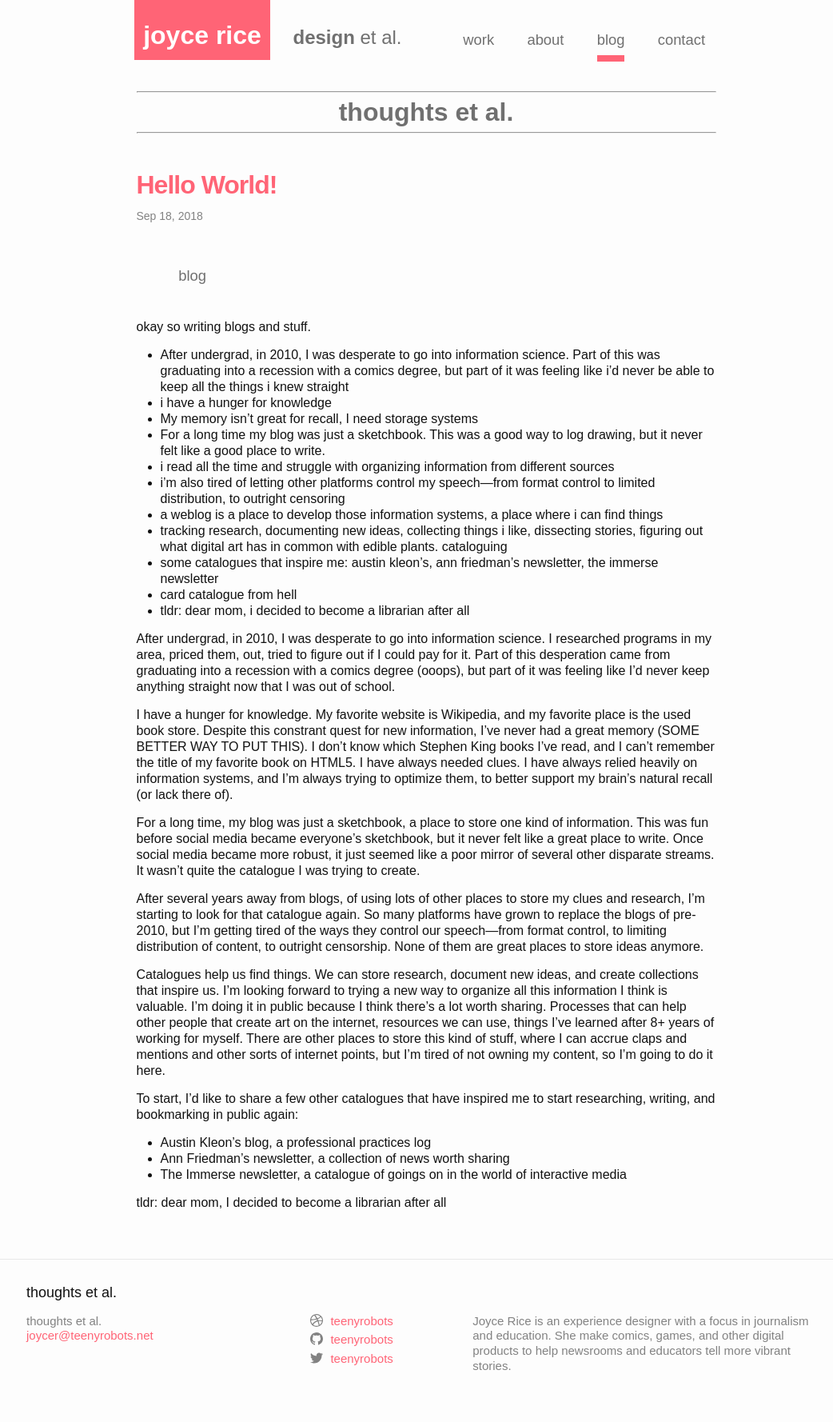
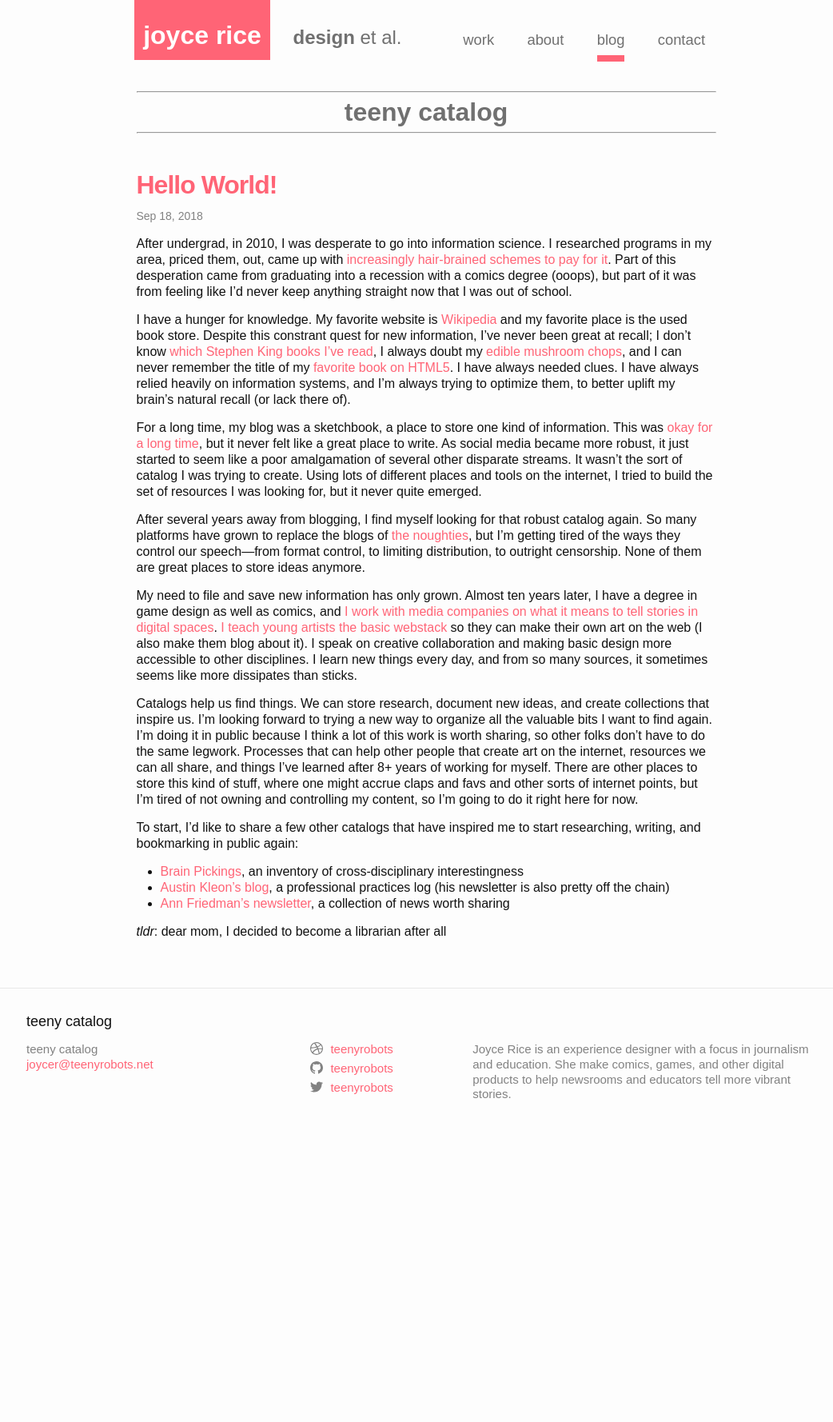
Before and after one commit to teenyrobots/teenyrobots.github.io2, a Jekyll site: the page built from _posts/2018-09-19-hello-world.md, in a window 1280 px wide. Shown: the whole page at 80% size, without its empty margins (107-1149 px from the left). Built offline with Jekyll 4.4.1, drawn with Linux system fonts in a browser that asks for light colours; after the commit the page ends 1438 px from its top, so only the background shows below that.

Commit message:
makes some edits to Hello World and adds a drafts folder

```diff
--- a/_config.yml
+++ b/_config.yml
@@ -13,7 +13,7 @@
 # you will see them accessed via {{ site.title }}, {{ site.email }}, and so on.
 # You can create any custom variable you would like, and they will be accessible
 # in the templates via {{ site.myvariable }}.
-title: thoughts et al.
+title: teeny catalog
 email: joycer@teenyrobots.net
 description: >- # this means to ignore newlines until "baseurl:"
   Joyce Rice is an experience designer with a focus in journalism and education. She make comics, games, and other digital products to help newsrooms and educators tell more vibrant stories.
--- a/_layouts/post.html
+++ b/_layouts/post.html
@@ -3,7 +3,7 @@ layout: default
 ---
 <article class="post h-entry" itemscope itemtype="http://schema.org/BlogPosting">
 
-  <hr class="topHr"><a href="{{ site.baseurl }}/index.html"><h2 class="post-list-heading">thoughts et al.</h2></a><hr class="bottomHr">
+  <hr class="topHr"><a href="{{ site.baseurl }}/index.html"><h2 class="post-list-heading">teeny catalog</h2></a><hr class="bottomHr">
 
   <header class="post-header">
     <h1 class="post-title p-name" itemprop="name headline">{{ page.title | escape }}</h1>
@@ -13,11 +13,11 @@ layout: default
         {{ page.date | date: date_format }}
       </time>
 
-      <ul>
-        {% for tags in page.tags %}
-        <li>{{ tags }}</li>
-        {% endfor %}
-      </ul>
+      <!--<ul>-->
+        <!--{% for tags in page.tags %}-->
+        <!--<li>{{ tags }}</li>-->
+        <!--{% endfor %}-->
+      <!--</ul>-->
 
       {%- if page.author -%}
         • <span itemprop="author" itemscope itemtype="http://schema.org/Person"><span class="p-author h-card" itemprop="name">{{ page.author }}</span></span>
--- a/_posts/2018-09-19-hello-world.md
+++ b/_posts/2018-09-19-hello-world.md
@@ -2,36 +2,25 @@
 layout: post
 title:  "Hello World!"
 date:   2018-09-18 15:15:00 -0700
-tags: blog
+tags: on bloggin
 ---
 
-okay so writing blogs and stuff.
+After undergrad, in 2010, I was desperate to go into information science. I researched programs in my area, priced them, out, came up with [increasingly hair-brained schemes to pay for it](https://en.wikipedia.org/wiki/Debt-to-income_ratio). Part of this desperation came from graduating into a recession with a comics degree (ooops), but part of it was from feeling like I'd never keep anything straight now that I was out of school.
 
-- After undergrad, in 2010, I was desperate to go into information science. Part of this was graduating into a recession with a comics degree, but part of it was feeling like i'd never be able to keep all the things i knew straight
-- i have a hunger for knowledge
-- My memory isn't great for recall, I need storage systems
-- For a long time my blog was just a sketchbook. This was a good way to log drawing, but it never felt like a good place to write.
-- i read all the time and struggle with organizing information from different sources
-- i'm also tired of letting other platforms control my speech—from format control to limited distribution, to outright censoring
-- a weblog is a place to develop those information systems, a place where i can find things
-- tracking research, documenting new ideas, collecting things i like, dissecting stories, figuring out what digital art has in common with edible plants. cataloguing
-- some catalogues that inspire me: austin kleon's, ann friedman's newsletter, the immerse newsletter
-- card catalogue from hell
-- tldr: dear mom, i decided to become a librarian after all
+I have a hunger for knowledge. My favorite website is [Wikipedia](https://en.wikipedia.org/wiki/Main_Page) and my favorite place is the used book store. Despite this constrant quest for new information, I've never been great at recall; I don't know [which Stephen King books I've read](https://www.goodreads.com/review/list/1398297-joycer?utf8=%E2%9C%93&search%5Bquery%5D=stephen+king), I always doubt my [edible mushroom chops](https://www.google.com/search?q=chicken+of+the+woods&source=lnms&tbm=isch&sa=X&ved=0ahUKEwiigK2AjcjdAhW7HjQIHQcfC9YQ_AUIDigB&biw=1680&bih=948), and I can never remember the title of my [favorite book on HTML5](https://books.google.com/books/about/HTML5.html?id=uuGbAgAAQBAJ&source=kp_book_description). I have always needed clues. I have always relied heavily on information systems, and I'm always trying to optimize them, to better uplift my brain's natural recall (or lack there of).
 
-After undergrad, in 2010, I was desperate to go into information science. I researched programs in my area, priced them, out, tried to figure out if I could pay for it. Part of this desperation came from graduating into a recession with a comics degree (ooops), but part of it was feeling like I'd never keep anything straight now that I was out of school.
+For a long time, my blog was a sketchbook, a place to store one kind of information. This was [okay for a long time](http://teenyrobots.tumblr.com), but it never felt like a great place to write. As social media became more robust, it just started to seem like a poor amalgamation of several other disparate streams. It wasn't the sort of catalog I was trying to create. Using lots of different places and tools on the internet, I tried to build the set of resources I was looking for, but it never quite emerged.
 
-I have a hunger for knowledge. My favorite website is Wikipedia, and my favorite place is the used book store. Despite this constrant quest for new information, I've never had a great memory (SOME BETTER WAY TO PUT THIS). I don't know which Stephen King books I've read, and I can't remember the title of my favorite book on HTML5. I have always needed clues. I have always relied heavily on information systems, and I'm always trying to optimize them, to better support my brain's natural recall (or lack there of).
+After several years away from blogging, I find myself looking for that robust catalog again. So many platforms have grown to replace the blogs of [the noughties](https://en.wiktionary.org/wiki/noughties), but I'm getting tired of the ways they control our speech—from format control, to limiting distribution, to outright censorship. None of them are great places to store ideas anymore.
 
-For a long time, my blog was just a sketchbook, a place to store one kind of information. This was fun before social media became everyone's sketchbook, but it never felt like a great place to write. Once social media became more robust, it just seemed like a poor mirror of several other disparate streams. It wasn't quite the catalogue I was trying to create.
+My need to file and save new information has only grown. Almost ten years later, I have a degree in game design as well as comics, and [I work with media companies on what it means to tell stories in digital spaces](http://teenyrobots.net/work.html). [I teach young artists the basic webstack](https://www.cca.edu/academics/faculty/jrice2) so they can make their own art on the web (I also make them blog about it). I speak on creative collaboration and making basic design more accessible to other disciplines. I learn new things every day, and from so many sources, it sometimes seems like more dissipates than sticks.
 
-After several years away from blogs, of using lots of other places to store my clues and research, I'm starting to look for that catalogue again. So many platforms have grown to replace the blogs of pre-2010, but I'm getting tired of the ways they control our speech—from format control, to limiting distribution of content, to outright censorship. None of them are great places to store ideas anymore.
+Catalogs help us find things. We can store research, document new ideas, and create collections that inspire us. I'm looking forward to trying a new way to organize all the valuable bits I want to find again. I'm doing it in public because I think a lot of this work is worth sharing, so other folks don't have to do the same legwork. Processes that can help other people that create art on the internet, resources we can all share, and things I've learned after 8+ years of working for myself. There are other places to store this kind of stuff, where one might accrue claps and favs and other sorts of internet points, but I'm tired of not owning and controlling my content, so I'm going to do it right here for now.
 
-Catalogues help us find things. We can store research, document new ideas, and create collections that inspire us. I'm looking forward to trying a new way to organize all this information I think is valuable. I'm doing it in public because I think there's a lot worth sharing. Processes that can help other people that create art on the internet, resources we can use, things I've learned after 8+ years of working for myself. There are other places to store this kind of stuff, where I can accrue claps and mentions and other sorts of internet points, but I'm tired of not owning my content, so I'm going to do it here.
+To start, I'd like to share a few other catalogs that have inspired me to start researching, writing, and bookmarking in public again:
 
-To start, I'd like to share a few other catalogues that have inspired me to start researching, writing, and bookmarking in public again:
-- Austin Kleon's blog, a professional practices log
-- Ann Friedman's newsletter, a collection of news worth sharing
-- The Immerse newsletter, a catalogue of goings on in the world of interactive media
++ [Brain Pickings](https://www.brainpickings.org/), an inventory of cross-disciplinary interestingness
++ [Austin Kleon's blog](https://austinkleon.com/), a professional practices log (his newsletter is also pretty off the chain)
++ [Ann Friedman's newsletter](https://www.annfriedman.com/weekly/), a collection of news worth sharing
 
-tldr: dear mom, I decided to become a librarian after all
+*tldr*: dear mom, I decided to become a librarian after all
```
Also changed, not shown: _layouts/home.html (+6 -6 lines), _drafts/2018-08-04-copying-matisse.md (renamed from _posts/2018-08-04-copying-matisse.md), _drafts/2018-08-15-hello-mom.md (renamed from _posts/2018-08-15-hello-mom.md), _drafts/2018-08-16-welcome-to-jekyll.markdown (renamed from _posts/2018-08-16-welcome-to-jekyll.markdown), 6 other files.
